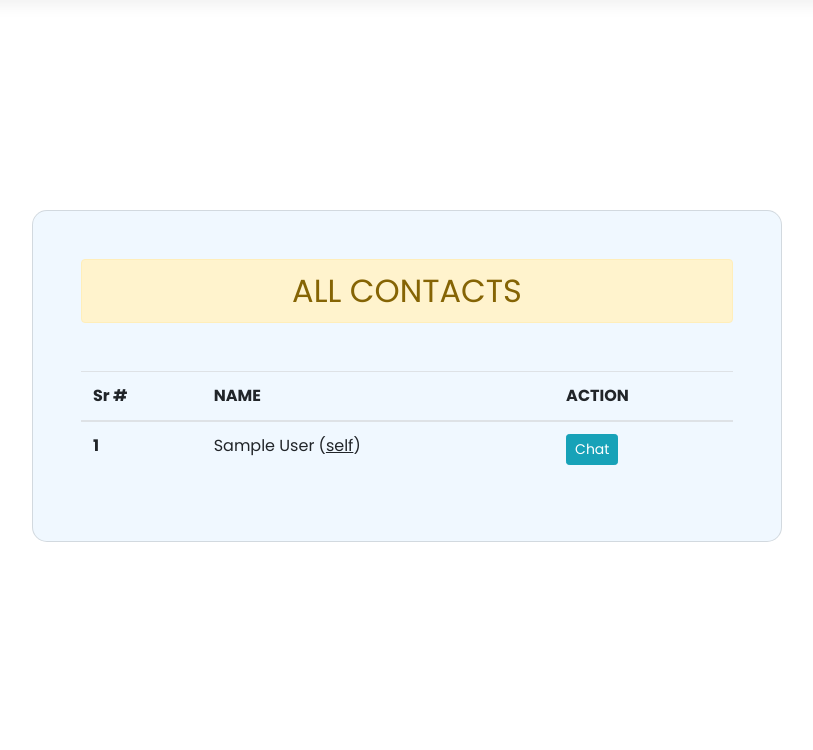
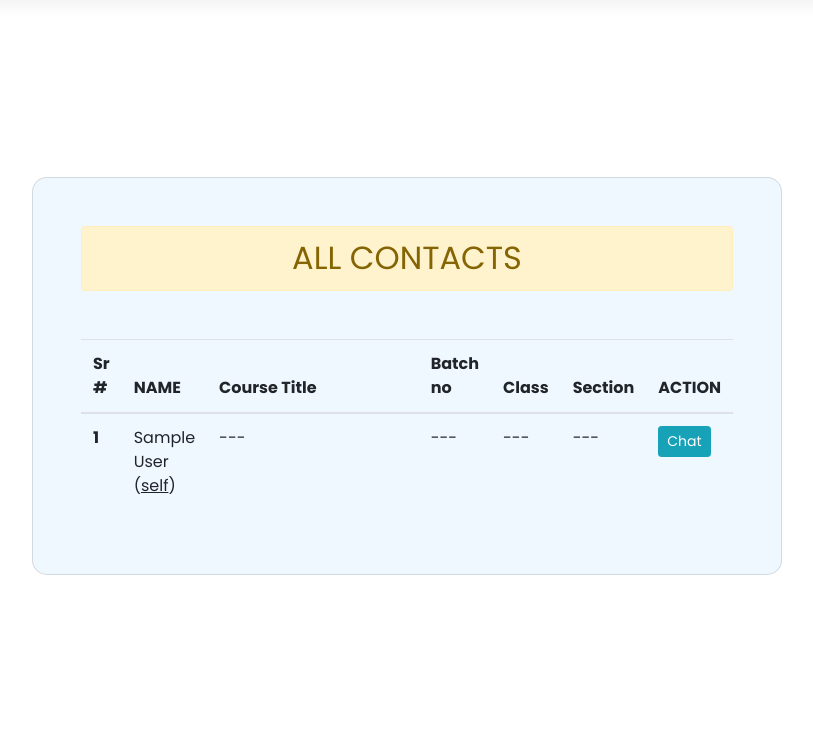
Before and after one commit to rizwanahmad8311/E-Education, a Django app: page /st/contacts/ in a window 1280 px wide. Shown: the part 70-820 px from the top of the page, without its empty margins (233-1046 px from the left). Run offline with Django 4.2, Linux system fonts and the light colour scheme; the visitor is signed in with stand-in values (Sample User, id 1); data comes from the database, SQL or seed files in the repository; data that the repository does not hold is empty.

Commit message:
Footer bottom 0%,In Admin Assign professor show professors only, chat with only enrolled students and vice versa

```diff
--- a/professor/models.py
+++ b/professor/models.py
@@ -58,7 +58,7 @@ class Forgot_Password(models.Model):
 
 
 class AssignProfessor(models.Model):
-    prf_id = models.ForeignKey(User,on_delete=models.CASCADE)
+    prf_id = models.ForeignKey(User,on_delete=models.CASCADE,limit_choices_to={'groups__name': 'Professors'})
     class_id = models.ForeignKey(Class,on_delete=models.CASCADE)
     course_id = models.ForeignKey(Course, on_delete=models.CASCADE)
     status = models.BooleanField(default=True)
--- a/professor/static/css/style.css
+++ b/professor/static/css/style.css
@@ -662,6 +662,9 @@ a:focus {
   font-size: 15px;
   line-height: 24px;
   color: #fff;
+  /* position: absolute; */
+  bottom: 0;
+  width: 100%;
 }
 
 .site-footer hr {
@@ -741,6 +744,7 @@ a:focus {
 @media (max-width: 767px) {
   .site-footer {
     padding-bottom: 0;
+
   }
 
   .site-footer .copyright-text,
--- a/requirements.txt
+++ b/requirements.txt
@@ -25,3 +25,5 @@ txaio==23.1.1
 typing-extensions==4.7.1
 tzdata==2023.3
 zope.interface==6.0
+
+https://discord.gg/pqCP2wrgyy
--- a/student/static/css/style.css
+++ b/student/static/css/style.css
@@ -662,6 +662,9 @@ a:focus {
   font-size: 15px;
   line-height: 24px;
   color: #fff;
+  /* position: absolute; */
+  bottom: 0;
+  width: 100%;
 }
 
 .site-footer hr {
--- a/student/templates/student/contacts.html
+++ b/student/templates/student/contacts.html
@@ -15,6 +15,10 @@
                         <tr>
                           <th scope="col">Sr #</th>
                           <th scope="col">NAME</th>
+                          <th class="col">Course Title</th>
+                          <th class="col">Batch no</th>
+                          <th class="col">Class</th>
+                          <th class="col">Section</th>
                           <th scope="col">ACTION</th>
                         </tr>
                       </thead>
@@ -22,6 +26,10 @@
                         <tr>
                           <th scope="row">1</th>
                           <td>{{user.first_name}} {{user.last_name}} (<u>self</u>)</td>
+                          <td>---</td>
+                          <td>---</td>
+                          <td>---</td>
+                          <td>---</td>
                           <td>
 
                             <a href="{% url 'st-contact-chat' user.id %}" class="btn btn-info btn-sm">Chat</a>
@@ -33,10 +41,14 @@
                        {% for contact in contacts %}
                         <tr>
                           <th scope="row">{{forloop.counter|add:1}}</th>
-                          <td>{{contact.prf_id.first_name}} {{contact.prf_id.last_name}}</td>
+                          <td>{{contact.assign_professor_id.prf_id.first_name}} {{contact.assign_professor_id.prf_id.last_name}}</td>
+                          <td>{{contact.assign_professor_id.course_id.title}}</td>
+                          <td>{{contact.assign_professor_id.class_id.batch}}</td>
+                          <td>{{contact.assign_professor_id.class_id.title}}</td>
+                          <td>{{contact.assign_professor_id.class_id.section}}</td>
                           <td>
 
-                            <a href="{% url 'st-contact-chat' contact.prf_id.id %}" class="btn btn-info btn-sm">Chat</a>
+                            <a href="{% url 'st-contact-chat' contact.assign_professor_id.prf_id.id %}" class="btn btn-info btn-sm">Chat</a>
                             {% comment %} <a href="#" class="btn btn-info btn-sm">Chat</a> {% endcomment %}
 
 
--- a/student/views.py
+++ b/student/views.py
@@ -294,7 +294,8 @@ def myenrollments(request):
 def contacts(request):
     if request.method == 'GET':
         user_db = User.objects.get(pk=request.user.id)
-        contacts = IsProfessor.objects.filter(is_professor=True,account_status=True)
+        # contacts = IsProfessor.objects.filter(is_professor=True,account_status=True)
+        contacts = Enrollment.objects.filter(stu_id=user_db)
         data = {
             'user': user_db,
             'contacts': True,
```
Also changed, not shown: professor/templates/professor/contacts.html (+13 -0 lines), professor/views.py (+14 -3 lines), student/static/js/chat/chat.js (+8 -5 lines), professor/migrations/0014_alter_assignprofessor_prf_id.py (added), 1 other file.
